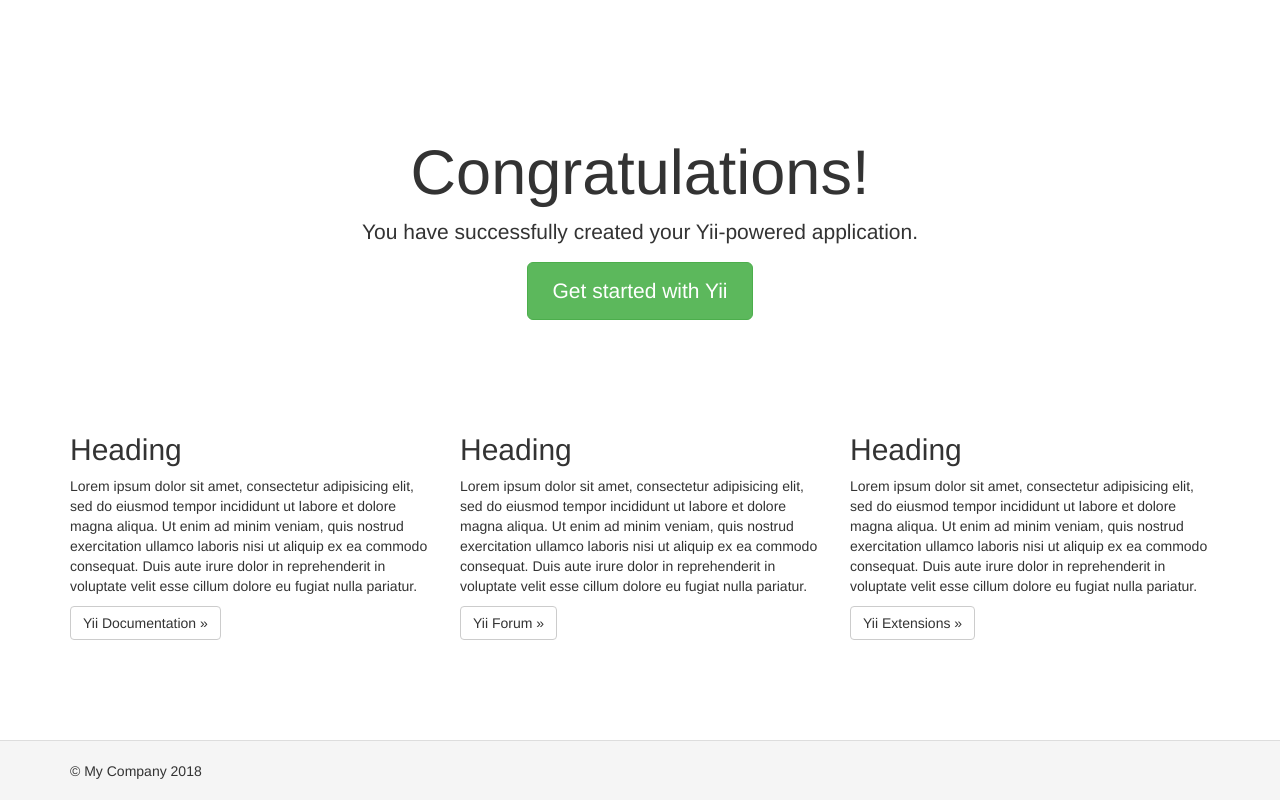
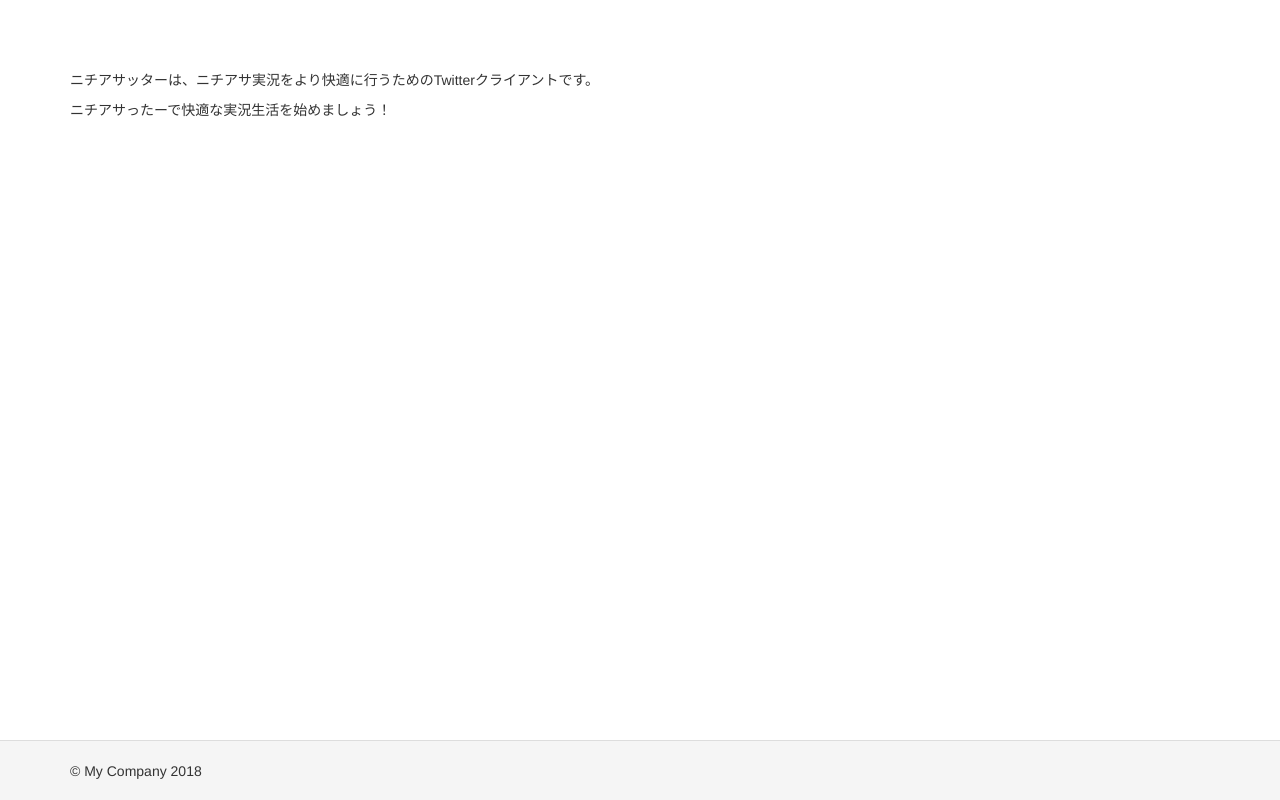
Before and after one commit to koba-lab/nitiasatter, a Yii app: template views/site/index.php in a window 1280 px wide. Run offline with PHP 8.4 and a stand-in for Yii, Linux system fonts and the light colour scheme; the template is opened without the code that fills it, so the values that code supplies are empty; some libraries are stand-ins or nearby versions.

Commit message:
TOPページを仮置き

```diff
--- a/views/site/index.php
+++ b/views/site/index.php
@@ -2,52 +2,13 @@
 
 /* @var $this yii\web\View */
 
-$this->title = 'My Yii Application';
+$this->title = 'ニチアサッター - ニチアサ実況用Twitterクライアント';
 ?>
-<div class="site-index">
-
-    <div class="jumbotron">
-        <h1>Congratulations!</h1>
-
-        <p class="lead">You have successfully created your Yii-powered application.</p>
-
-        <p><a class="btn btn-lg btn-success" href="http://www.yiiframework.com">Get started with Yii</a></p>
-    </div>
-
-    <div class="body-content">
-
-        <div class="row">
-            <div class="col-lg-4">
-                <h2>Heading</h2>
-
-                <p>Lorem ipsum dolor sit amet, consectetur adipisicing elit, sed do eiusmod tempor incididunt ut labore et
-                    dolore magna aliqua. Ut enim ad minim veniam, quis nostrud exercitation ullamco laboris nisi ut aliquip
-                    ex ea commodo consequat. Duis aute irure dolor in reprehenderit in voluptate velit esse cillum dolore eu
-                    fugiat nulla pariatur.</p>
-
-                <p><a class="btn btn-default" href="http://www.yiiframework.com/doc/">Yii Documentation &raquo;</a></p>
-            </div>
-            <div class="col-lg-4">
-                <h2>Heading</h2>
-
-                <p>Lorem ipsum dolor sit amet, consectetur adipisicing elit, sed do eiusmod tempor incididunt ut labore et
-                    dolore magna aliqua. Ut enim ad minim veniam, quis nostrud exercitation ullamco laboris nisi ut aliquip
-                    ex ea commodo consequat. Duis aute irure dolor in reprehenderit in voluptate velit esse cillum dolore eu
-                    fugiat nulla pariatur.</p>
-
-                <p><a class="btn btn-default" href="http://www.yiiframework.com/forum/">Yii Forum &raquo;</a></p>
-            </div>
-            <div class="col-lg-4">
-                <h2>Heading</h2>
-
-                <p>Lorem ipsum dolor sit amet, consectetur adipisicing elit, sed do eiusmod tempor incididunt ut labore et
-                    dolore magna aliqua. Ut enim ad minim veniam, quis nostrud exercitation ullamco laboris nisi ut aliquip
-                    ex ea commodo consequat. Duis aute irure dolor in reprehenderit in voluptate velit esse cillum dolore eu
-                    fugiat nulla pariatur.</p>
-
-                <p><a class="btn btn-default" href="http://www.yiiframework.com/extensions/">Yii Extensions &raquo;</a></p>
-            </div>
+<div class="l-site-index">
+    <div class="l-main-content">
+        <div>
+            <p>ニチアサッターは、ニチアサ実況をより快適に行うためのTwitterクライアントです。</p>
+            <p>ニチアサったーで快適な実況生活を始めましょう！</p>
         </div>
-
     </div>
 </div>
```
Also changed, not shown: config/web.php (+28 -0 lines).
